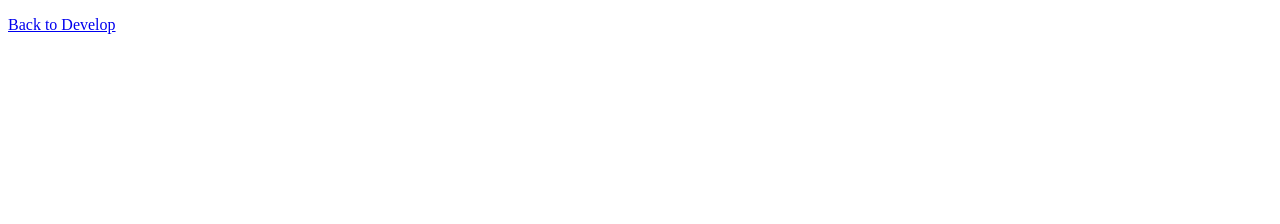
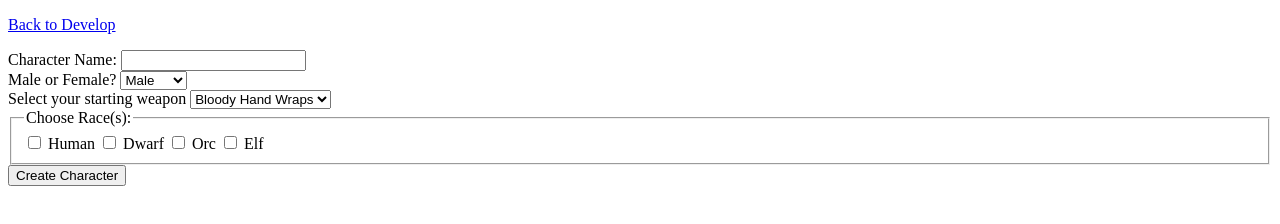
Before and after one commit to omarotxoa/paths-by-torchlight, a plain HTML site: page user/create-character.html in a window 1280 px wide. Drawn offline with Linux system fonts and the light colour scheme.

Commit message:
Create character creation <form>

```diff
--- a/user/create-character.html
+++ b/user/create-character.html
@@ -8,6 +8,52 @@
 </head>
 <body>
     <p><a href="/develop.html">Back to Develop</a></p>
+    <form>
+        <div>
+            <label for="character-name">Character Name:</label>
+            <input type="text" id="character-name" name="character-name">
+        </div>
+        <div>
+            <label for="gender">Male or Female?</label>
+            <select name="gender" id="gender">
+                <option value="male">Male</option>
+                <option value="female">Female</option>
+            </select>
+        </div>
+        <div>
+            <label for="character-weapon">Select your starting weapon</label>
+            <select name="character-weapon" id="character-weapon">
+                <option value="bloody-hand-wraps">Bloody Hand Wraps</option>
+                <option value="pocket-knife">Dirty Pocket Knife</option>
+                <option value="wooden-club">Wooden Club</option>
+                <option value="old-bow">Old Bow</option>
+                <option value="blunt-sword">Blunted Sword</option>
+                <option value="rusty-sword">Rusty Axe</option>
+                <option value="broken-wand">Broken Wand</option>
+                <option value="worn-mace">Worn Mace</option>
+            </select>
+        </div>
+        <div>
+            <fieldset>
+                <legend>Choose Race(s):</legend>
+                <div>
+                    <input type="checkbox" name="race" id="race-human" value="human">
+                    <label for="race-human">Human</label>
+                    <input type="checkbox" name="race" id="race-Dwarf" value="dwarf">
+                    <label for="race-dwarf">Dwarf</label>
+                    <input type="checkbox" name="race" id="race-orc" value="orc">
+                    <label for="race-orc">Orc</label>
+                    <input type="checkbox" name="race" id="race-elf" value="elf">
+                    <label for="race-elf">Elf</label>
+                </div>
+                <div>
 
+                </div>
+            </fieldset>
+        </div>
+        <div>
+            <button type="submit">Create Character</button>
+        </div>
+    </form>
 </body>
 </html>
```
